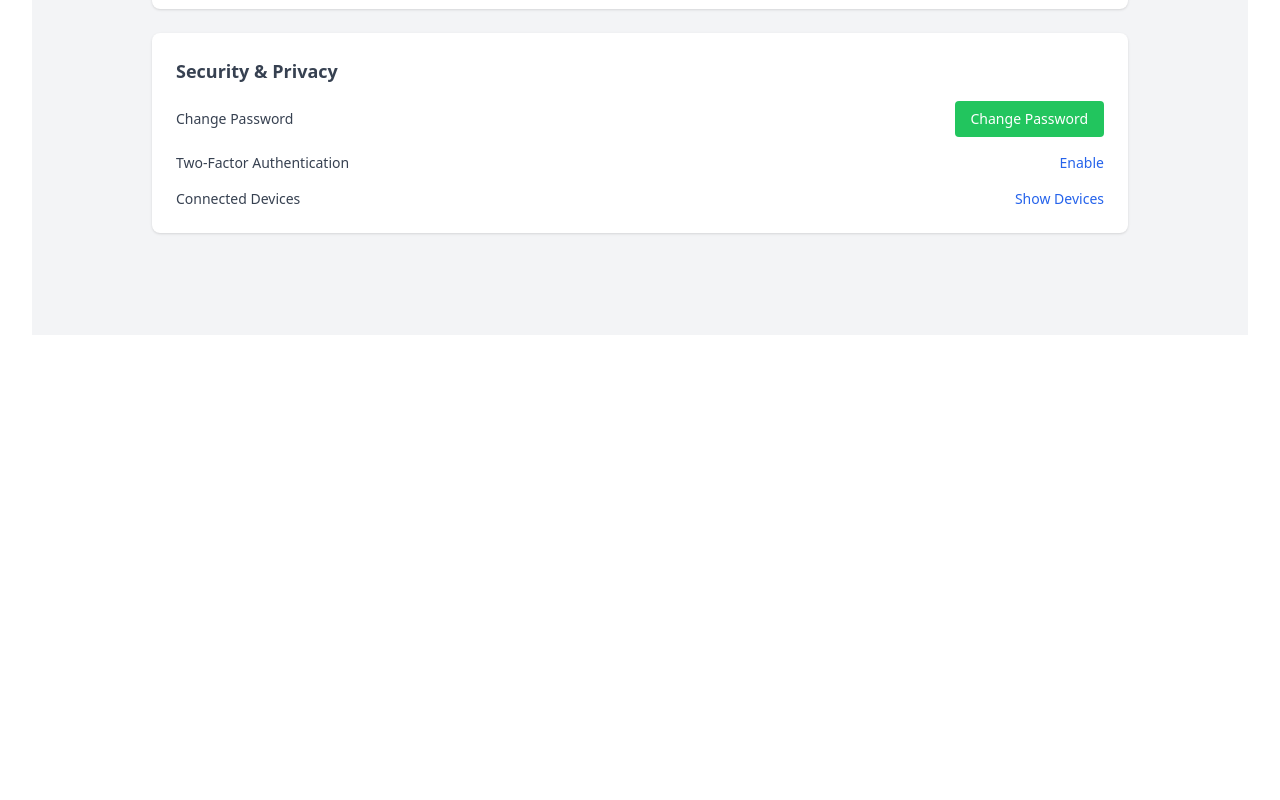
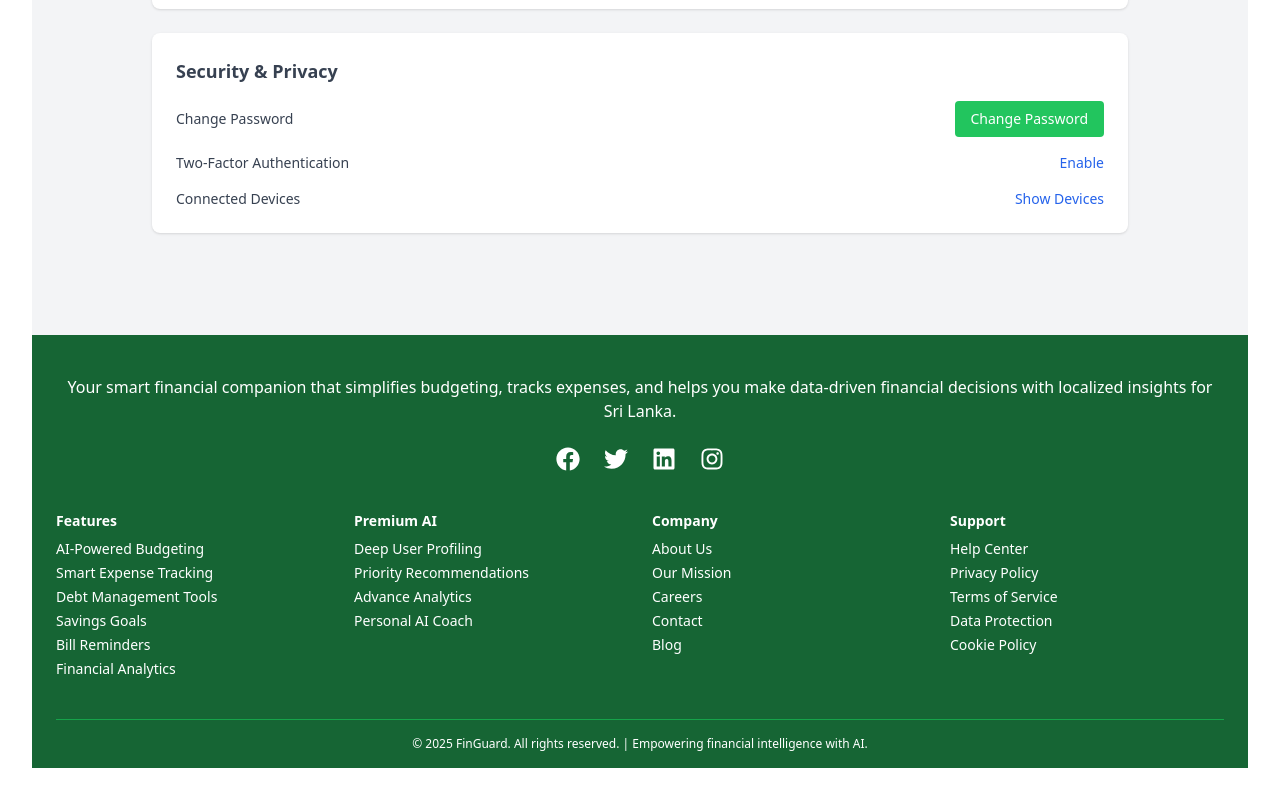
Before and after one commit to san2804/FinGuard-Updated-, a React (Create React App) app: page /profile in a window 1280 px wide. Shown: the part 497-1297 px from the top of the page. Before the commit the page ends 864 px from the top, so only its background shows below. Built offline with nearby package versions, Linux system fonts and the light colour scheme.

Commit message:
Add footer component and install react-icons

```diff
--- a/package.json
+++ b/package.json
@@ -8,12 +8,13 @@
     "@testing-library/jest-dom": "^6.6.3",
     "@testing-library/react": "^16.3.0",
     "@testing-library/user-event": "^13.5.0",
+    "ajv": "^8.12.0",
+    "ajv-keywords": "^5.1.0",
     "chart.js": "^4.4.9",
     "react": "^19.1.0",
     "react-chartjs-2": "^5.3.0",
     "react-dom": "^19.1.0",
-    "ajv": "^8.12.0",
-    "ajv-keywords": "^5.1.0",
+    "react-icons": "^5.5.0",
     "react-router-dom": "^7.6.2",
     "react-scripts": "5.0.1",
     "web-vitals": "^2.1.4"
--- a/src/App.js
+++ b/src/App.js
@@ -7,6 +7,7 @@ import Home from './components/Home';
 import ExpensePage from './components/ExpensePage';
 import BudgetPage from './components/BudgetPage';
 import ProfilePage from './components/ProfilePage';
+import Footer from "./components/Footer";
 import './App.css';
 
 const App = () => {
@@ -14,7 +15,7 @@ const App = () => {
     <Router>
       <div>
 
-        <div className="max-w-7xl mx-auto px-4 sm:px-6 lg:px-8 py-8">
+        <div className="max-w-8xl mx-auto px-4 sm:px-6 lg:px-8 py-8">
           <Routes>
             <Route path="/home" element={<Home />} />
             <Route path="/dashboard" element={<Dashboard />} />
@@ -23,6 +24,7 @@ const App = () => {
             <Route path="/budget" element={<BudgetPage />} />
             <Route path="/profile" element={<ProfilePage />} />
           </Routes>
+          <Footer />
         </div>
       </div>
     </Router>
--- /dev/null
+++ b/src/components/Footer.js
@@ -0,0 +1,93 @@
+
+import React from "react";
+import { FaFacebook, FaTwitter, FaLinkedin, FaInstagram } from "react-icons/fa";
+
+const Footer = () => {
+  return (
+    <footer className="bg-green-800 text-white pt-10 pb-4 px-6">
+      <div className="max-w-7xl mx-auto">
+        {/* Description */}
+        <p className="text-center text-sm md:text-base mb-6">
+          Your smart financial companion that simplifies budgeting, tracks expenses,
+          and helps you make data-driven financial decisions with localized insights
+          for Sri Lanka.
+        </p>
+
+        {/* Social Media Icons */}
+        <div className="flex justify-center gap-6 mb-10 text-2xl">
+          <a href="https://facebook.com" target="_blank" rel="noopener noreferrer">
+            <FaFacebook className="text-white hover:text-green-400 cursor-pointer" />
+          </a>
+          <a href="https://twitter.com" target="_blank" rel="noopener noreferrer">
+            <FaTwitter className="text-white hover:text-green-400 cursor-pointer" />
+          </a>
+          <a href="https://linkedin.com" target="_blank" rel="noopener noreferrer">
+            <FaLinkedin className="text-white hover:text-green-400 cursor-pointer" />
+          </a>
+          <a href="https://instagram.com" target="_blank" rel="noopener noreferrer">
+            <FaInstagram className="text-white hover:text-green-400 cursor-pointer" />
+          </a>
+        </div>
+
+        {/* Footer Links */}
+        <div className="grid grid-cols-2 sm:grid-cols-4 gap-6 text-sm text-center md:text-left">
+          {/* Features */}
+          <div>
+            <h3 className="font-bold mb-2">Features</h3>
+            <ul className="space-y-1">
+              <li>AI-Powered Budgeting</li>
+              <li>Smart Expense Tracking</li>
+              <li>Debt Management Tools</li>
+              <li>Savings Goals</li>
+              <li>Bill Reminders</li>
+              <li>Financial Analytics</li>
+            </ul>
+          </div>
+
+          {/* Premium AI */}
+          <div>
+            <h3 className="font-bold mb-2">Premium AI</h3>
+            <ul className="space-y-1">
+
+              <li>Deep User Profiling</li>
+              <li>Priority Recommendations</li>
+              <li>Advance Analytics</li>
+              <li>Personal AI Coach</li>
+            </ul>
+          </div>
+
+          {/* Company */}
+          <div>
+            <h3 className="font-bold mb-2">Company</h3>
+            <ul className="space-y-1">
+              <li>About Us</li>
+              <li>Our Mission</li>
+              <li>Careers</li>
+              <li>Contact</li>
+              <li>Blog</li>
+            </ul>
+          </div>
+
+          {/* Support */}
+          <div>
+            <h3 className="font-bold mb-2">Support</h3>
+            <ul className="space-y-1">
+              <li>Help Center</li>
+              <li>Privacy Policy</li>
+              <li>Terms of Service</li>
+              <li>Data Protection</li>
+              <li>Cookie Policy</li>
+            </ul>
+          </div>
+        </div>
+
+        {/* Bottom Line */}
+        <p className="text-xs text-center mt-10 border-t border-green-600 pt-4">
+          © 2025 FinGuard. All rights reserved. | Empowering financial intelligence with AI.
+        </p>
+      </div>
+    </footer>
+  );
+};
+
+export default Footer;
```
Also changed, not shown: 1 other file (tests, documents, lock files or other folders).
